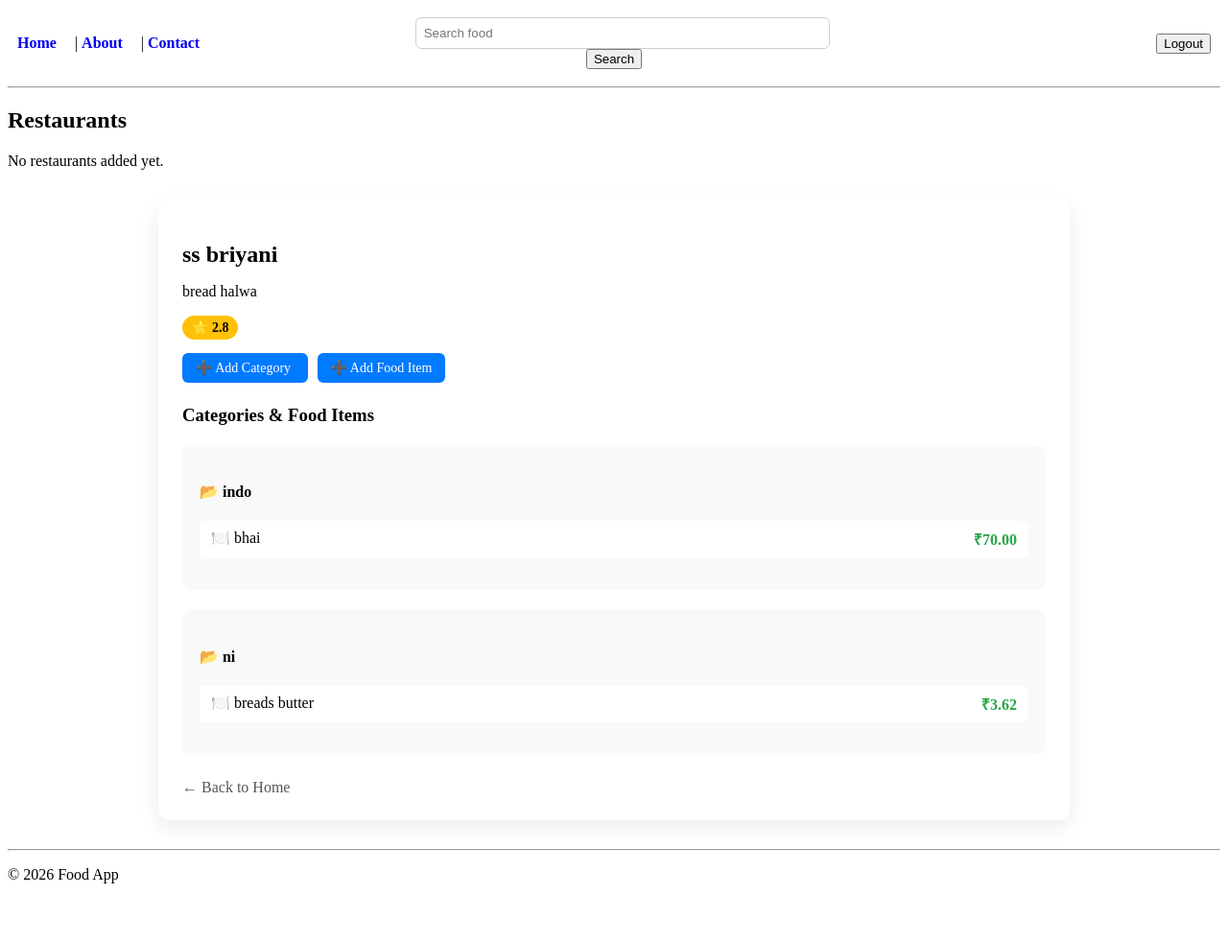
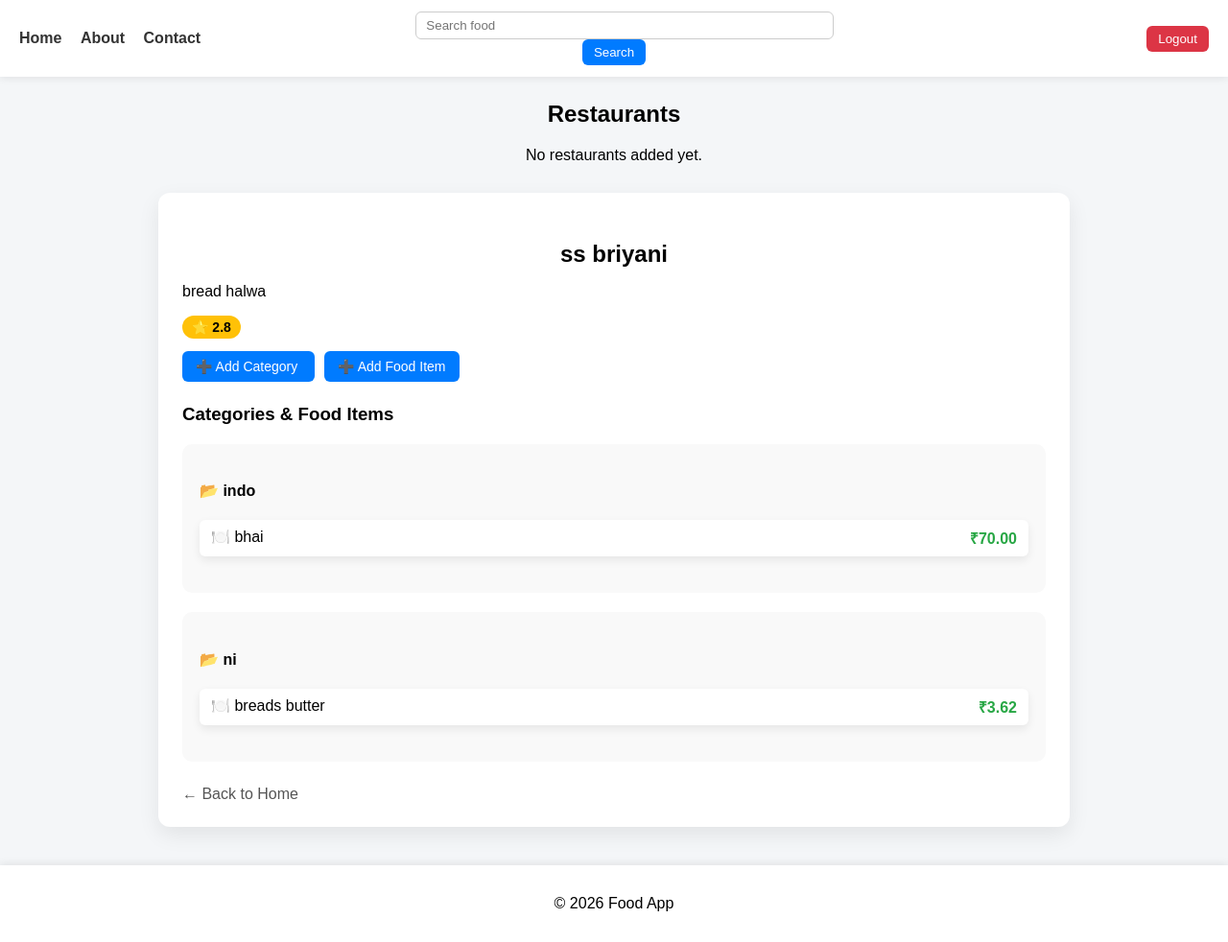
Before and after one commit to HemaTivona/foodDelivery, a Django app: page /home/restaurant/7/ in a window 1280 px wide. Shown: the whole page at 96% size. Before the commit the page ends 921 px from the top, so only its background shows below. Run offline with Django 5.2, Linux system fonts and the light colour scheme; data comes from the database, SQL or seed files in the repository; both versions use the stored data as it was after the commit.

Commit message:
last added

```diff
--- a/restaurant/urls.py
+++ b/restaurant/urls.py
@@ -6,7 +6,7 @@ urlpatterns = [
     path('', views.home, name = 'home'),
     path("add/",views.add_res,name = 'add'),
     path("update/<int:id>/",views.update_res,name = "update_res"),
-    path('delete/<int:id>/', views.delete_res, name="delete_res"),
+    path('delete/<int:id>/', views.delete_res, name="delete"),
     path('restaurant/<int:restaurant_id>/add-category/', views.add_category, name='add_category'),
     path('restaurant/<int:restaurant_id>/add-food/', views.add_food_item, name='add_food_item'),
     path('restaurant/<int:restaurant_id>/', views.restaurant_detail, name='restaurant_detail'),
--- a/restaurant/views.py
+++ b/restaurant/views.py
@@ -34,22 +34,32 @@ def add_res(request):
 
 
 @login_required
-def update_res(request,id):
-    rest = get_object_or_404(Restaurant,id = id, owner = request.user)
+def update_res(request, id):
+    restaurant = get_object_or_404(Restaurant, id=id, owner=request.user)
+
     if request.method == 'POST':
-        rest.name = request.POST.get('name')
-        rest.description = request.POST.get('description')
-        rest.rating = request.POST.get('rating')
-        rest.save()
+        restaurant.name = request.POST.get('name')
+        restaurant.description = request.POST.get('description')
+        restaurant.rating = request.POST.get('rating')
+        restaurant.save()
         return redirect('home')
-    return render(request,'restaurant/res.html', {'rest': rest})
+
+    return render(request, 'restaurant/res.html', {
+        'restaurant': restaurant
+    })
+
 
 @login_required
 def delete_res(request, id):
-    print("DELETE VIEW EXECUTED")
-    restaurant = get_object_or_404(Restaurant, id=id)
-    restaurant.delete()
-    return HttpResponse("DELETED SUCCESSFULLY")
+    restaurant = get_object_or_404(Restaurant, id=id, owner=request.user)
+
+    if request.method == "POST":
+        restaurant.delete()
+        return redirect("home")
+
+    return redirect("home")
+
+
 
 
 
--- a/templates/home.html
+++ b/templates/home.html
@@ -3,10 +3,19 @@
 <head>
     <title>Food App</title>
     <style>
+        body {
+            font-family: Arial, Helvetica, sans-serif;
+            margin: 0;
+            background-color: #f4f6f8;
+        }
+
+        /* Navbar */
         nav {
             display: flex;
             align-items: center;
-            padding: 10px;
+            padding: 12px 20px;
+            background-color: #ffffff;
+            box-shadow: 0 2px 8px rgba(0,0,0,0.08);
         }
 
         .nav-left {
@@ -26,7 +35,109 @@
         nav a {
             margin-right: 15px;
             text-decoration: none;
+            font-weight: 600;
+            color: #333;
+        }
+
+        nav a:hover {
+            color: #007bff;
+        }
+
+        /* Search */
+        .nav-center input {
+            padding: 6px 10px;
+            border-radius: 6px;
+            border: 1px solid #ccc;
+        }
+
+        .nav-center button {
+            padding: 6px 12px;
+            border: none;
+            border-radius: 6px;
+            background-color: #007bff;
+            color: #fff;
+            cursor: pointer;
+        }
+
+        .nav-center button:hover {
+            background-color: #0056b3;
+        }
+
+        /* Logout */
+        .nav-right button {
+            padding: 6px 12px;
+            border: none;
+            border-radius: 6px;
+            background-color: #dc3545;
+            color: #fff;
+            cursor: pointer;
+        }
+
+        .nav-right button:hover {
+            background-color: #c82333;
+        }
+
+        /* Page content */
+        h2 {
+            text-align: center;
+            margin-top: 25px;
+        }
+
+        ul {
+            list-style: none;
+            padding: 0;
+            max-width: 900px;
+            margin: 20px auto;
+        }
+
+        li {
+            background-color: #ffffff;
+            padding: 18px;
+            border-radius: 10px;
+            margin-bottom: 15px;
+            box-shadow: 0 4px 10px rgba(0,0,0,0.08);
+        }
+
+        li a {
+            text-decoration: none;
+            font-weight: 600;
+            color: #007bff;
+        }
+
+        li a:hover {
+            text-decoration: underline;
+        }
+
+        .rating {
             font-weight: bold;
+            color: #28a745;
+        }
+
+        .update-link {
+            display: inline-block;
+            margin-top: 10px;
+            text-decoration: none;
+            color: #555;
+            font-weight: 500;
+        }
+
+        .update-link:hover {
+            color: #000;
+        }
+
+        hr {
+            border: none;
+            height: 1px;
+            background-color: #e0e0e0;
+            margin: 25px 0;
+        }
+
+        footer {
+            text-align: center;
+            padding: 15px;
+            background-color: #ffffff;
+            box-shadow: 0 -2px 8px rgba(0,0,0,0.08);
+            margin-top: 40px;
         }
     </style>
 </head>
@@ -34,8 +145,8 @@
 
 <nav>
     <div class="nav-left">
-        <a href="{% url 'home' %}">Home</a> |
-        <a href="{% url 'about' %}">About</a> |
+        <a href="{% url 'home' %}">Home</a>
+        <a href="{% url 'about' %}">About</a>
         <a href="{% url 'contact' %}">Contact</a>
     </div>
 
@@ -54,8 +165,6 @@
     </div>
 </nav>
 
-<hr>
-
 <h2>Restaurants</h2>
 
 {% if restaurants %}
@@ -66,24 +175,23 @@
                     <a href="{% url 'restaurant_detail' restaurant.id %}">
                         {{ restaurant.name }}
                     </a>
-                </strong><br>
+                </strong><br><br>
 
                 {{ restaurant.description }}<br>
-                {{ restaurant.rating }}<br><br>
+                <span class="rating">⭐ {{ restaurant.rating }}</span><br>
 
-                <a href="{% url 'update_res' restaurant.id %}">Update</a>
+                <a href="{% url 'update_res' restaurant.id %}" class="update-link">
+                    Update
+                </a>
             </li>
-            <hr>
         {% endfor %}
     </ul>
 {% else %}
-    <p>No restaurants added yet.</p>
+    <p style="text-align:center;">No restaurants added yet.</p>
 {% endif %}
 
 {% block content %}
 {% endblock %}
-
-<hr>
 
 <footer>
     <p>© 2026 Food App</p>
```
Also changed, not shown: templates/restaurant/res.html (+16 -2 lines), templates/restaurant/search.html (deleted, +0 -13 lines), templates/users/auth.html (+59 -21 lines), templates/users/search.html (+3 -50 lines), users/views.py (+7 -15 lines), db.sqlite3.
